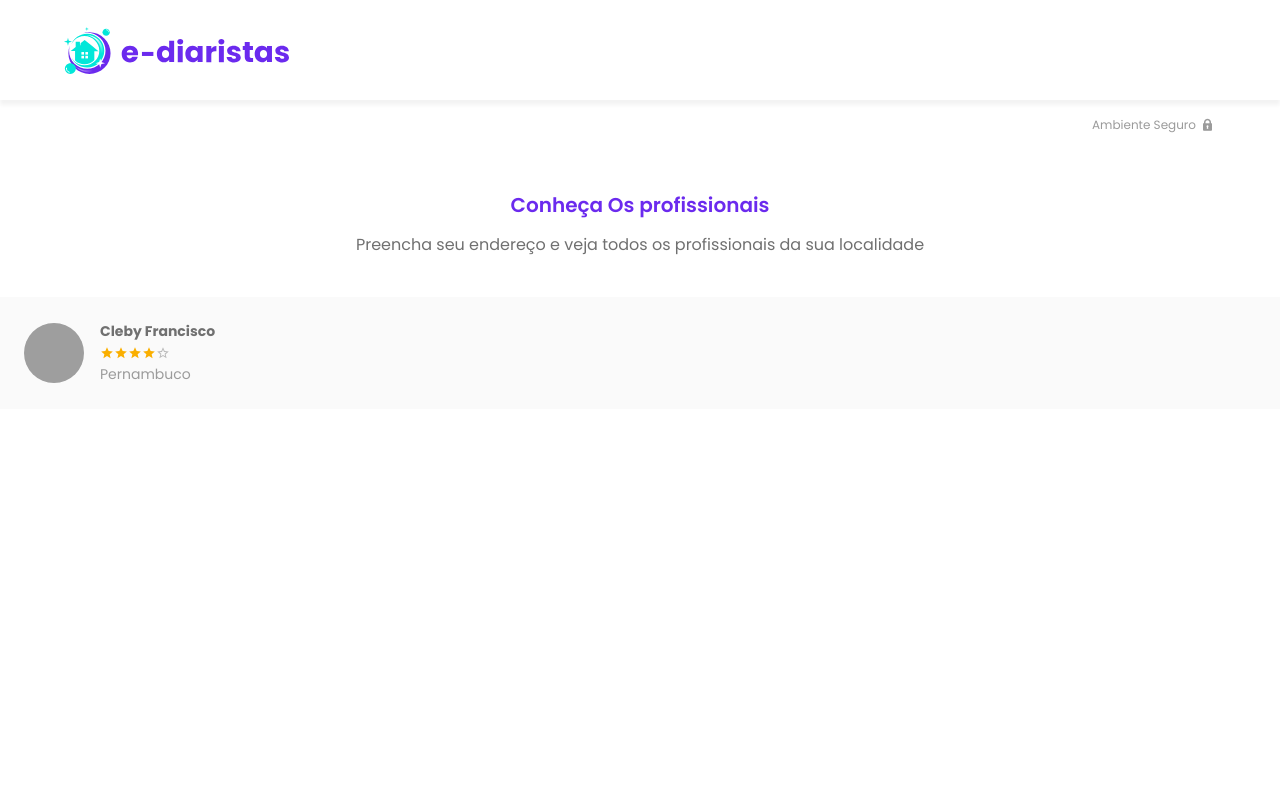
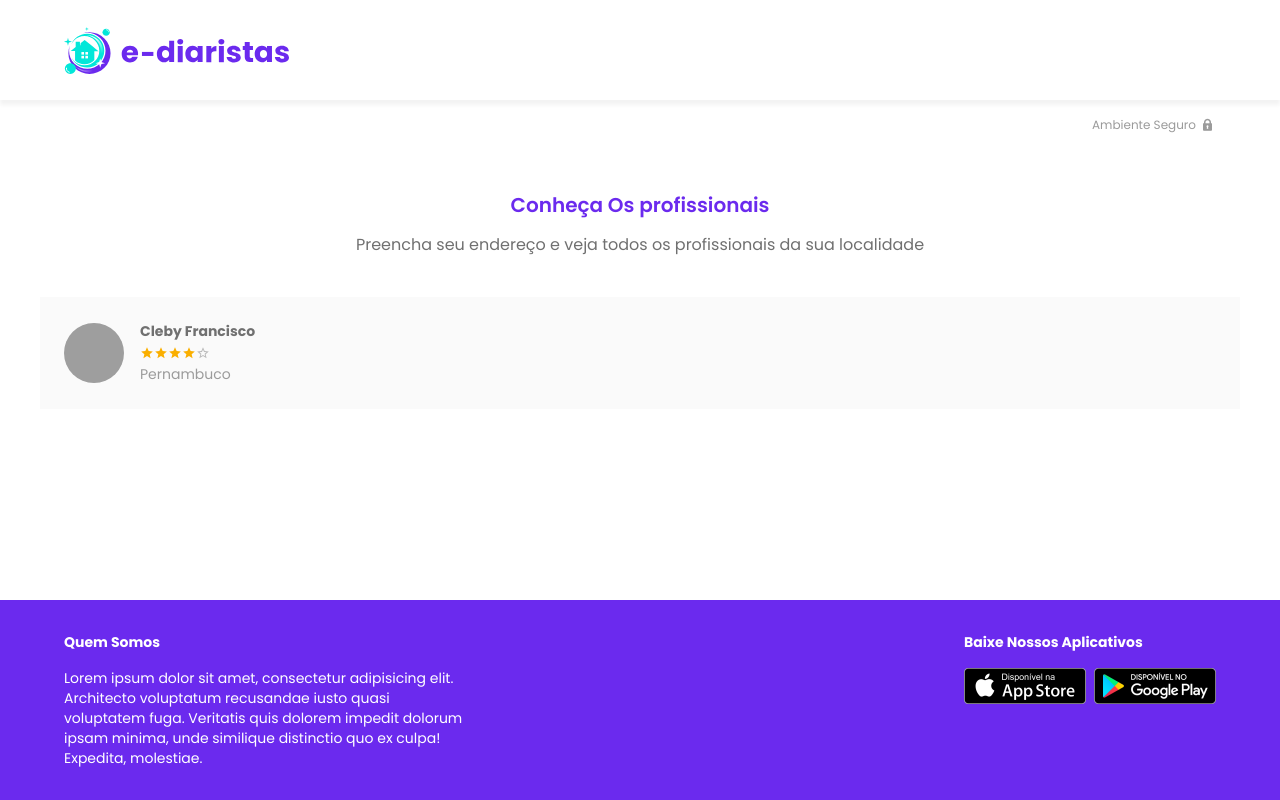
Before and after one commit to ClebyFrancisco/E-Diarista, a Next.js app: page / in a window 1280 px wide. Built offline with nearby package versions, Linux system fonts and the light colour scheme; grey boxes are pictures that could not be loaded.

Commit message:
create footer

```diff
--- a/src/pages/_app.tsx
+++ b/src/pages/_app.tsx
@@ -5,6 +5,8 @@
 
 import Head from "next/head";
 import Header from "ui/components/surfaces/Header/Header";
+import Footer from "ui/components/surfaces/Footer/Footer";
+import { AppContainer } from "@styles/pages/_app.style";
 
 function MyApp({ Component, pageProps }: AppProps) {
   return (
@@ -26,8 +28,11 @@
       </Head>
 
       <ThemeProvider theme={theme}>
-        <Header />
-        <Component {...pageProps} />
+        <AppContainer>
+          <Header />
+          <Component {...pageProps} />
+          <Footer />
+        </AppContainer>
       </ThemeProvider>
     </>
   );
--- a/src/ui/components/data-display/UserInfomation/UserInformation.style.tsx
+++ b/src/ui/components/data-display/UserInfomation/UserInformation.style.tsx
@@ -1,6 +1,6 @@
-import { styled, Avatar, Rating } from "@mui/material";
+import { styled, Avatar, Rating, Container } from "@mui/material";
 
-export const UserInformationContainer = styled("div")`
+export const UserInformationContainer = styled(Container)`
   display: grid;
   grid-template-columns: 60px 1fr;
   grid-template-rows: repeat(3, auto);
@@ -13,6 +13,7 @@
   gap: ${({ theme }) => theme.spacing(.5) + ' ' + theme.spacing(2)};
   align-items: center;
 `;
+
 
 export const UserName = styled("div")`
   grid-area: name;
--- /dev/null
+++ b/src/ui/components/surfaces/Footer/Footer.style.tsx
@@ -0,0 +1,37 @@
+import { styled } from "@mui/material/styles";
+import { Container, Typography } from "@mui/material";
+
+export const FooterStyled = styled("footer")`
+  background-color: ${({ theme }) => theme.palette.primary.main};
+  color: ${({ theme }) => theme.palette.primary.contrastText};
+  padding: ${({ theme }) => theme.spacing(4)} 0;
+  margin-top: auto;
+`;
+
+export const FooterContainer = styled(Container)`
+  display: flex;
+  justify-content: space-between;
+  gap: ${({ theme }) => theme.spacing(2)};
+  flex-wrap: wrap;
+
+  ${({ theme }) => theme.breakpoints.down("md")} {
+    gap: ${({ theme }) => theme.spacing(5)};
+  }
+`;
+
+export const FooterTitle = styled((props) => (
+  <Typography component={"h2"} variant={"body2"} {...props} />
+))`
+  font-weight: bold;
+`;
+
+export const AppList = styled("ul")`
+  display: flex;
+  list-style-type: none;
+  padding: 0;
+  gap: ${({ theme }) => theme.spacing()};
+
+  img {
+    width: 122px;
+  }
+`;
--- /dev/null
+++ b/src/ui/components/surfaces/Footer/Footer.tsx
@@ -0,0 +1,44 @@
+import React from "react";
+import { Typography, Box } from "@mui/material";
+
+import {
+  AppList,
+  FooterContainer,
+  FooterStyled,
+  FooterTitle,
+} from "./Footer.style";
+
+const Footer: React.FC = () => {
+  return (
+    <FooterStyled>
+      <FooterContainer>
+        <Box sx={{ maxWidth:'400px '}}>
+          <FooterTitle>Quem Somos</FooterTitle>
+
+          <Typography variant={'body2'} sx={{ mt: 2}}>
+            Lorem ipsum dolor sit amet, consectetur adipisicing elit. Architecto
+            voluptatum recusandae iusto quasi voluptatem fuga. Veritatis quis
+            dolorem impedit dolorum ipsam minima, unde similique distinctio quo
+            ex culpa! Expedita, molestiae.
+          </Typography>
+        </Box>
+        <div>
+          <FooterTitle>Baixe Nossos Aplicativos</FooterTitle>
+          <AppList>
+            <li>
+              <a href="/" target="_blank" rel="noopener noreferrer">
+                <img src={"/img/logos/app-store.png"} alt={"App Store"} />
+              </a>
+            </li>
+            <li>
+              <a href="/" target="_blank" rel="noopener noreferrer">
+                <img src={"/img/logos/google-play.png"} alt={"Google Play"} />
+              </a>
+            </li>
+          </AppList>
+        </div>
+      </FooterContainer>
+    </FooterStyled>
+  );
+};
+export default Footer;
--- /dev/null
+++ b/src/ui/styles/pages/_app.style.tsx
@@ -0,0 +1,9 @@
+import { styled } from "@mui/material/styles";
+
+
+export const AppContainer = styled('div')`
+    display: flex;
+    flex-direction: column;
+    min-height: 100vh;
+
+`;
```
